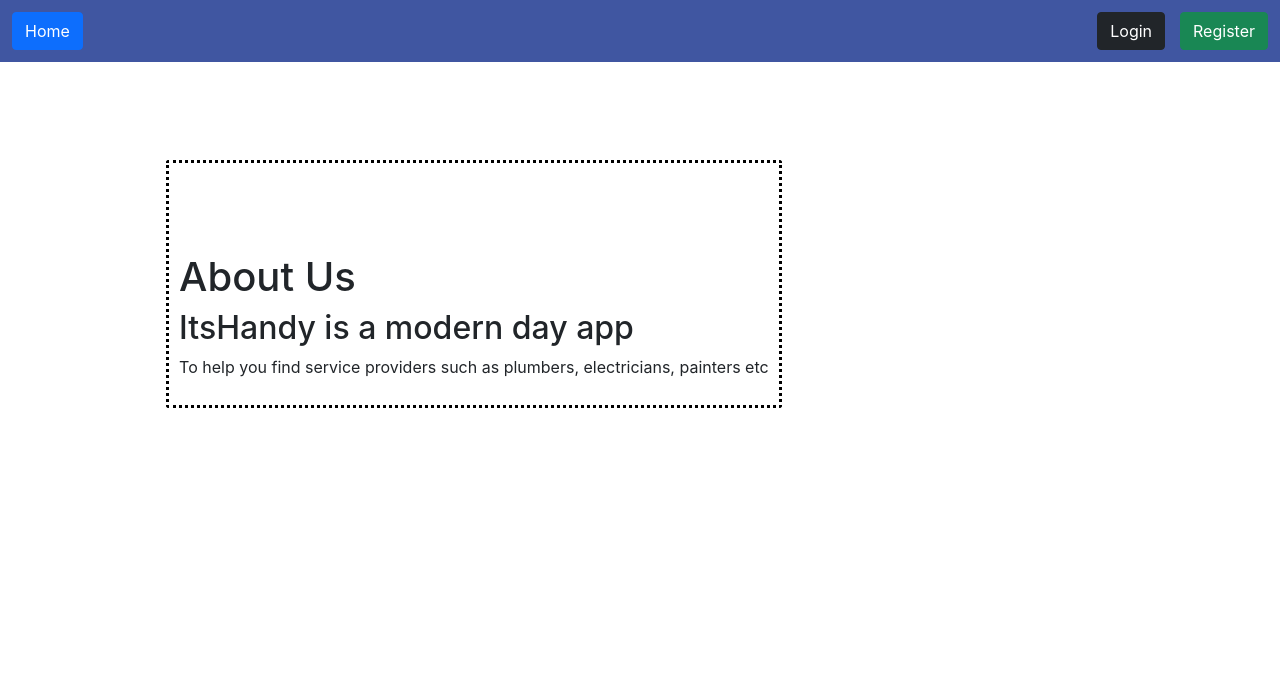
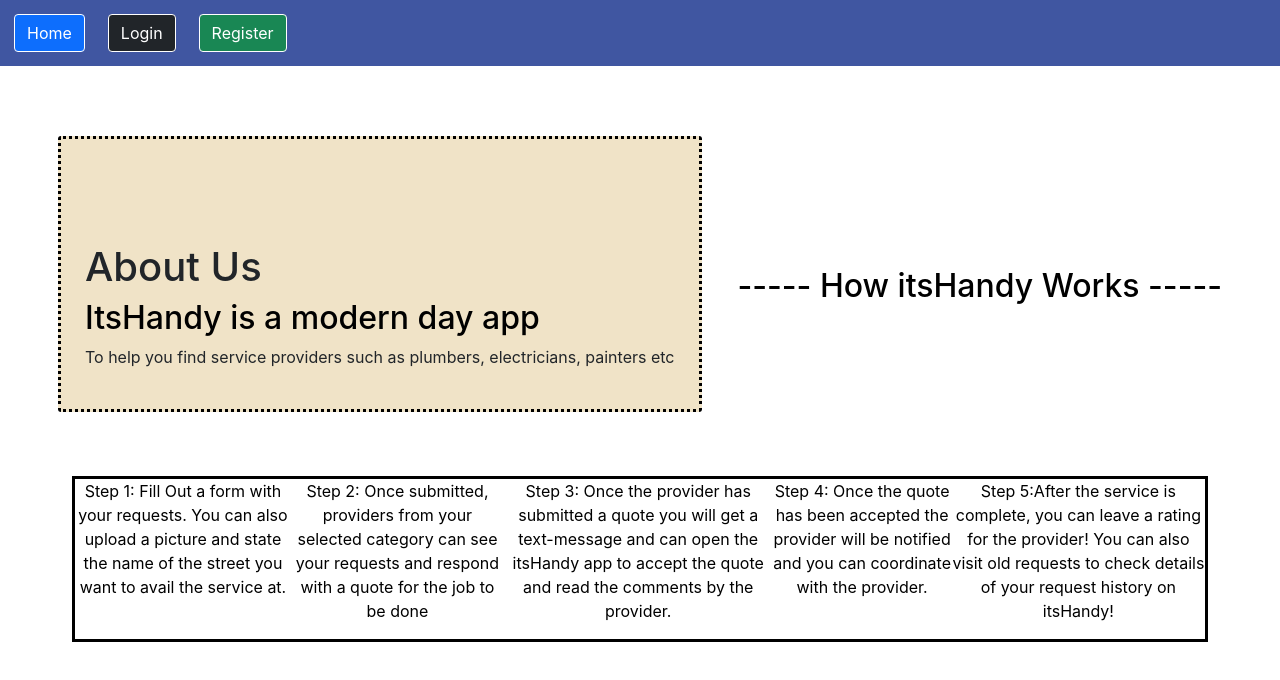
Before and after one commit to shree-yadam/ItsHandy, a React (Create React App) app in the folder client/: page / in a window 1280 px wide. Shown: the top 680 px of the page. Built offline with nearby package versions, Linux system fonts and the light colour scheme.

Commit message:
minor style fixes

```diff
--- a/client/src/Components/Home.jsx
+++ b/client/src/Components/Home.jsx
@@ -1,8 +1,10 @@
 import React from "react";
 import "./home.scss";
+import Jumbotron from 'react-bootstrap/Jumbotron';
 
 export default function Home(currentUser) {
   return (
+    <Jumbotron>
     <div className="main-container">
       <div className="about">
         <h1>About Us</h1>
@@ -13,6 +15,23 @@ export default function Home(currentUser) {
           To help you find service providers such as plumbers, electricians,
           painters etc
         </p>
+        </div>
+        <h2> ----- How itsHandy Works -----</h2>
+<div className="its-handy-steps">
+<p> Step 1: Fill Out a form with your requests. You can also upload a picture and state the name of the street you want to avail the service at. </p>
+
+<p>Step 2: Once submitted, providers from your selected category can see your requests and respond with a quote for the job to be done </p>
+
+<a> Step 3: Once the provider has submitted a quote you will get a text-message and can open the itsHandy app to accept the quote and read the comments by the provider.</a>
+
+
+<p>Step 4:
+  Once the quote has been accepted the provider will be notified and you can coordinate with the provider. </p>
+
+<p> Step 5:After the service is complete, you can leave a rating for the provider! You can also visit old requests to check details of your request history on itsHandy! </p>
+
+
+
       </div>
 
       <div className="info">
@@ -21,5 +40,6 @@ export default function Home(currentUser) {
         </div>
       </div>
     </div>
+    </Jumbotron>
   );
 }
--- a/client/src/Components/NavBar.jsx
+++ b/client/src/Components/NavBar.jsx
@@ -1,6 +1,7 @@
 import axios from 'axios';
 import { useHistory } from 'react-router-dom';
 import Button from 'react-bootstrap/Button';
+import  Breadcrumb  from 'react-bootstrap';
 import './NavBar.scss';
 
 export default function NavBar ({currentUser, setCurrentUser}){
@@ -20,10 +21,10 @@ return (
 
 <nav className = "navbar-menu">
       {!currentUser &&
-        <div className = "navbar-items-container">
-          <span>
+        <div className = "navbar-items-container-1">
+
             <Button  className="navbar-items" onClick={()=> history.push("/")}>Home</Button>
-          </span>
+
           <div className="user-action-nav">
             <Button variant="dark" className="navbar-items" onClick={()=> history.push("/login")}>Login</Button>
             <Button variant="success" className="navbar-items" onClick={()=> history.push("/register")}>Register</Button>
@@ -33,21 +34,21 @@ return (
       {
         currentUser  &&
         <div className = "navbar-items-container">
-          <span className = "navbar-items-container">
-
+          <div className = "navbar-items-container-1">
             <Button variant="success" className="navbar-items" onClick={()=> history.push("/")}>Home</Button>
             {!currentUser.is_provider &&
-            <div className="navbar-items-container">
+            <>
             <Button onClick={()=> history.push(`/client/${currentUser.id}/requests/new`)}> Request Form </Button>
             <Button variant="success" className="navbar-items" onClick={()=> history.push(`/client/${currentUser.id}`)}>My Dashboard</Button>
+            </>
+            }<div className="navbar-items-container">
+             {currentUser.is_provider &&
+
+            <Button variant="success" className="navbar-items" onClick={()=> history.push(`/provider/${currentUser.id}`)}>My Dashboard</Button>
+
+            }
             </div>
-            }
-             {currentUser.is_provider &&
-            <div className="navbar-items-container">
-            <Button variant="success" className="navbar-items" onClick={()=> history.push(`/provider/${currentUser.id}`)}>My Dashboard</Button>
-            </div>
-            }
-          </span>
+          </div>
           <div className="user-action-nav">
               {currentUser.first_name} {currentUser.last_name}
               <Button variant="danger" className="navbar-items" onClick={handleLogout}>Logout</Button>
--- a/client/src/Components/NavBar.scss
+++ b/client/src/Components/NavBar.scss
@@ -20,14 +20,17 @@ nav.navbar-menu {
 
 
 .user-action-nav {
-
   display: flex;
   justify-content: space-between;
-
+  align-items: center;
 }
 
 .user-action-nav .navbar-items{
-
   margin-left: 15px;
+}
+.navbar-items-container-1 {
+  display:flex;
+  align-items: center;
+  margin:2px;
 
 }
--- a/client/src/Components/home.scss
+++ b/client/src/Components/home.scss
@@ -1,12 +1,17 @@
 .main-container {
 
   display: flex;
-  padding-top: 10em;
+  margin-top:12vh;
   align-content: space-around;
   flex-direction: row;
   flex-wrap: wrap;
   justify-content: space-around;
   align-items: center;
+  padding: 5vh;
+}
+
+.img {
+  opacity:0.5;
 }
 
 .about {
@@ -17,12 +22,23 @@
   border-color: black;
   border-style: dotted;
   text-align: left;
-  padding: 10px;
+  margin-bottom:4vh;
 
 }
 
-.about p {
+.its-handy-steps{
+border-style:solid;
+border-color:black;
+display:flex;
+margin:4vh;
+color:black;
+}
 
+h2 {
+  color:black
+}
 
-
+.about {
+  background: rgba(206, 163, 71, 0.3);
+  padding:3vh;
 }
--- a/client/src/Components/service_provider/JobDetails.jsx
+++ b/client/src/Components/service_provider/JobDetails.jsx
@@ -116,7 +116,7 @@ console.log("this is job", job)
       { job.offer_made &&
       <div className="offer-button">
 
-        <p>Quote: {job.quote}</p>
+        <p>Quote : {job.quote}</p>
         {/* <Button className="offer-button"
         onClick={() => {
           back();
--- a/client/src/Components/service_provider/JobDetails.scss
+++ b/client/src/Components/service_provider/JobDetails.scss
@@ -32,6 +32,7 @@
   flex-direction: column;
   align-items: center;
   justify-content: space-between;
+  margin: 1vh;
 }
 
 .map-container {
--- a/client/src/Components/service_provider/NewJobList.jsx
+++ b/client/src/Components/service_provider/NewJobList.jsx
@@ -32,7 +32,7 @@ export default function NewJobList({currentUser}) {
     <div className="newlisting-main">
       {mode === JOB_LIST &&
       <>
-      <h2>New Job Listing</h2>
+      <h2>New Job Listings</h2>
         {(!newJobs || newJobs.length === 0 ) && <h3>Loading ...</h3>}
         {newJobs &&
           newJobs.map((newJob, index) =>
--- a/client/src/Components/service_provider/NewJobList.scss
+++ b/client/src/Components/service_provider/NewJobList.scss
@@ -1,6 +1,12 @@
 .newlisting-container {
-
-  margin: 2vh;
-  border-color: black;
-  border-style: solid;
+margin: 2vh;
+border:2px;
+border-color: black;
+border-style: solid;
+display: flex;
+flex-direction: column;
+align-items: flex-start;
+align-content: center;
+flex-wrap: wrap;
+justify-content: center;
 }
--- a/client/src/Components/service_provider/NewJobListItem.jsx
+++ b/client/src/Components/service_provider/NewJobListItem.jsx
@@ -62,7 +62,7 @@ export default function NewJobListItem({
         </p>
       <p>City: {job.city}</p>
       {!job.offer_made && (
-        <div>
+        <div className = "provider-actions">
           <div className="make-offer">
             <label>Quote: </label>
             <input
@@ -79,18 +79,20 @@ export default function NewJobListItem({
             >
               Make a quick Offer
             </Button>
-          </div>
+
           <Button variant="primary" type="submit" onClick={goToDetails}>
             Details
           </Button>
+          </div>
           {/* <Button className="msg-btn" variant="primary" type="submit"  onClick={checkMessages}>
             Messages
           </Button> */}
+
         </div>
       )}
       {job.offer_made && (
         <div>
-          <p>Quote: {job.quote}</p>
+          <p>Quote Submitted: {job.quote}</p>
           <Button variant="primary" type="submit" onClick={goToDetails}>
             Details
           </Button>
--- a/client/src/Components/service_provider/NewJobListItem.scss
+++ b/client/src/Components/service_provider/NewJobListItem.scss
@@ -5,12 +5,23 @@
 
 .newlisting-info {
   display: flex;
+  align-items: center;
+  align-content: space-between;
   justify-content: space-between;
-  margin: 10px;
+  margin-right: 15px;
+  flex-direction: row;
+  width: 90%;
 }
 
 .make-offer {
   padding-bottom: 5px;
+  margin: 5vh;
+  display: flex;
+  justify-content: flex-start;
+  align-items: center;
+  flex-wrap: wrap;
+  flex-direction: row;
+  align-content: center;
 }
 
 .make-offer .offer-btn {
@@ -34,3 +45,9 @@ margin-left: 20px;
   display: flex;
   flex-direction: column;
 }
+
+.provider-actions{
+display:flex;
+
+
+}
--- a/client/src/Components/user/RequestForm.scss
+++ b/client/src/Components/user/RequestForm.scss
@@ -1,4 +1,4 @@
 .form-container {
 
-  margin-top:10vh;
+  margin-top:3vh;
 }
--- a/client/src/Components/user/RequestListItem.scss
+++ b/client/src/Components/user/RequestListItem.scss
@@ -32,7 +32,7 @@
 }
 
 .request-list {
-  margin-top: 10vh;
+  margin-top: 25vh;
   padding: 10px;
 }
 
@@ -102,3 +102,22 @@
   border-color: black;
   align-items: center;
 }
+
+.btn {
+  border-color:white;
+  border-style:solid;
+  margin:1vh;
+}
+
+.btn-offer-btn{
+  border-color:black;
+  border-style:solid;
+  margin:1vh;
+
+}
+
+.btn-warning {
+  border-color:black;
+  border-style:solid;
+  margin:1vh;
+}
```
